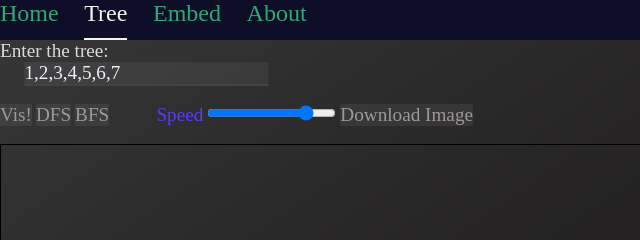
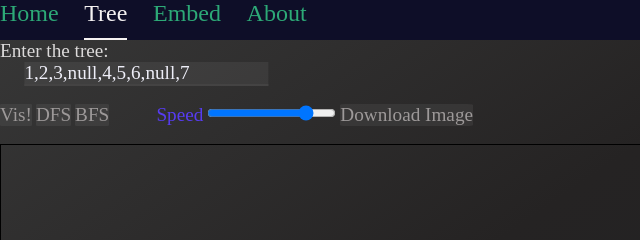
Before and after one commit to MohanPrasand/Tree-Vis, a plain HTML site: page tree.html in a window 1280 px wide. Shown: the top 240 px of the page, 0-640 px from the left. Drawn offline with Linux system fonts and the light colour scheme; a web font is replaced by a local one.

Commit message:
Update tree.html
Changed the default value by including some null values.

```diff
--- a/tree.html
+++ b/tree.html
@@ -18,7 +18,7 @@
     </header>
     <body>
         <label style="font-size: 1.2em; color: rgb(220, 218, 218);">Enter the tree:</label> <br>
-        <input type="text" id="input" value="1,2,3,4,5,6,7"> <br> <br>
+        <input type="text" id="input" value="1,2,3,null,4,5,6,null,7"> <br> <br>
         <button id="visbutton" onclick="visualize()">Vis!</button>
         <button id="dfsbutton">DFS</button>
         <button id="bfsbutton">BFS</button>
```
